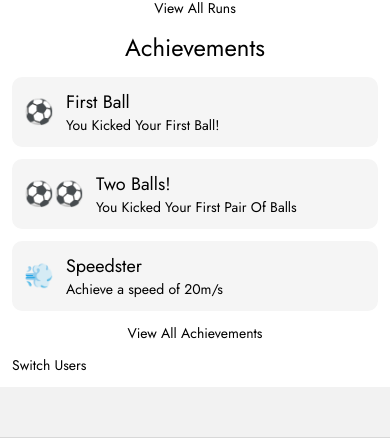
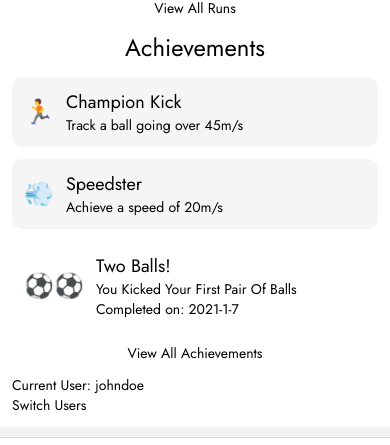
Before and after one commit to JanninTeam/ball-motion, a React Native app: screen / in a window 390 px wide. Shown: the part 323-768 px from the top of the page. Built offline with nearby package versions, Linux system fonts and the light colour scheme.

Commit message:
update: added completed achievements

```diff
--- a/App.tsx
+++ b/App.tsx
@@ -3,15 +3,15 @@ import { StatusBar } from 'react-native';
 import AppNavigator from './src/Navigation';
 import LoadingPage from './src/pages/LoadingPage';
 import { createContext, useState } from 'react';
-import {
-  Settings,
-  SettingsType,
-  TSettingsContext,
-} from './src/globals/settings';
+import { Settings, TSettingsContext } from './src/globals/settings';
+import { users } from './sampleData/userData';
 
+type TUserContext = { user: User | null; setUser: SetState<User | null> };
 export const SettingsContext = createContext({} as TSettingsContext);
+export const UserContext = createContext({} as TUserContext);
 
 export default function App() {
+  const [user, setUser] = useState<User | null>(users[0]);
   const [settings, setSettings] = useState(Settings);
 
   const [fontsLoaded] = useFonts({
@@ -25,8 +25,10 @@ export default function App() {
   return (
     <>
       <SettingsContext.Provider value={{ settings, setSettings }}>
-        <StatusBar />
-        <AppNavigator />
+        <UserContext.Provider value={{ user, setUser }}>
+          <StatusBar />
+          <AppNavigator />
+        </UserContext.Provider>
       </SettingsContext.Provider>
     </>
   );
--- a/sampleData/userData.ts
+++ b/sampleData/userData.ts
@@ -2,11 +2,18 @@ export const users: User[] = [
   {
     id: '1',
     username: 'johndoe',
-    achievementIds: ['1', '2'],
+    completedAchievements: [
+      { id: '1', dateCompleted: 1610000000000 },
+      { id: '2', dateCompleted: 1610000000000 },
+    ],
   },
   {
     id: '2',
     username: 'janedoe',
-    achievementIds: ['1', '2'],
+    completedAchievements: [
+      { id: '1', dateCompleted: 1610000000000 },
+      { id: '2', dateCompleted: 1610000000000 },
+      { id: '3', dateCompleted: 1610000000000 },
+    ],
   },
 ];
--- a/src/common/achievements.ts
+++ b/src/common/achievements.ts
@@ -4,83 +4,77 @@ export const achievements: AchievementType[] = [
     title: 'First Ball',
     description: 'You Kicked Your First Ball!',
     icon: '⚽',
-    completed: false,
   },
   {
     id: '1',
     title: 'Two Balls!',
     description: 'You Kicked Your First Pair Of Balls',
     icon: '⚽⚽',
-    completed: false,
   },
   {
     id: '2',
     title: 'Speedster',
     description: 'Achieve a speed of 20m/s',
     icon: '💨',
-    completed: false
   },
   {
     id: '3',
     title: 'Champion Kick',
     description: 'Track a ball going over 45m/s',
     icon: '🏃',
-    completed: false
   },
   {
     id: '4',
     title: 'Rocket',
     description: 'Achieve a ball speed of 60m/s or more',
     icon: '🚀',
-    completed: false
   },
   {
     id: '5',
     title: 'Precision Master',
     description: 'Consistently hit a ball 20m/s or more 5 times in a row',
     icon: '🎯',
-    completed: false
   },
   {
     id: '6',
     title: 'Around the World',
     description: 'Track the ball in 3 different countries',
     icon: '🌍',
-    completed: false
   },
   {
     id: '7',
     title: 'Night Owl',
     description: 'Track ball movements after sunset',
     icon: '🌙',
-    completed: false
   },
   {
     id: '8',
     title: 'Early Bird',
     description: 'Start tracking before sunrise',
     icon: '🌅',
-    completed: false
   },
   {
     id: '9',
     title: 'Endurance Champion',
     description: 'Track ball speeds 100 times',
     icon: '⏱️',
-    completed: false
   },
   {
     id: '10',
     title: 'Meteor Strike',
     description: 'Achieve a record speed after your 10th track',
     icon: '🌠',
-    completed: false
   },
   {
     id: '11',
     title: 'Globe Trotter',
     description: 'Track the ball in 5 different cities',
     icon: '🏙️',
-    completed: false
-  }
+  },
 ];
+
+// To quickly look up an achievement by id
+export const achievementMap = achievements.reduce((map, achievement) => {
+  map[achievement.id] = achievement;
+  return map;
+}, {} as Record<string, AchievementType>);
--- a/src/components/Achievement.tsx
+++ b/src/components/Achievement.tsx
@@ -2,26 +2,30 @@ import { View, StyleSheet } from 'react-native';
 import BaseText from './BaseText';
 import Title from './Title';
 import theme from '../globals/globalStyles';
+import { formatDate } from '../util/formatDate';
 
-type Props = {} & AchievementType;
+type Props = { dateCompleted?: number } & AchievementType;
 
 export default function Achievement({
   title,
   description,
   icon,
-  completed,
   dateCompleted,
 }: Props) {
   const iconSize = 24;
+  const isCompleted = !!dateCompleted;
 
   return (
-    <View style={styles.container}>
+    <View style={[styles.container, isCompleted ? styles.completed : {}]}>
       <BaseText style={{ fontSize: iconSize }}>{icon}</BaseText>
       <View>
         <Title type="h4" center={false}>
           {title}
         </Title>
         <BaseText>{description}</BaseText>
+        {dateCompleted ? (
+          <BaseText>Completed on: {formatDate(dateCompleted)}</BaseText>
+        ) : null}
       </View>
     </View>
   );
@@ -37,4 +41,8 @@ const styles = StyleSheet.create({
     backgroundColor: theme.colors.gray,
     borderRadius: theme.borderRadius.medium,
   },
+
+  completed: {
+    backgroundColor: theme.colors.success,
+  },
 });
--- a/src/globals/globalStyles.ts
+++ b/src/globals/globalStyles.ts
@@ -1,5 +1,4 @@
 import { TextStyle } from 'react-native';
-import { WIDTH } from '../constants/screenSize';
 import { StyleSheet } from 'react-native';
 
 const colors = {
@@ -10,6 +9,7 @@ const colors = {
   secondary: '#f50057',
   error: '#f44336',
   red: '#f44336',
+  success: '##c4ffc4',
 };
 
 // const themes = {
--- a/src/pages/AchievementsPage.tsx
+++ b/src/pages/AchievementsPage.tsx
@@ -1,20 +1,36 @@
-import React from 'react';
+import React, { useContext } from 'react';
 import { StyleSheet, View } from 'react-native';
-import BaseText from '../components/BaseText';
-import Page from '../components/Page';
 import { achievements } from '../common/achievements';
 import Achievement from '../components/Achievement';
+import Page from '../components/Page';
 import theme from '../globals/globalStyles';
+import { UserContext } from '../../App';
 
 type Props = {};
+export default function AchievementsPage(props: Props) {
+  const { user } = useContext(UserContext);
+  const completedAchievements = user?.completedAchievements || [];
 
-export default function AchievementsPage(props: Props) {
+  // Map to pass in achievement id, to get the date completed
+  const completionMap = completedAchievements.reduce((acc, achievement) => {
+    acc[achievement.id] = achievement.dateCompleted;
+    return acc;
+  }, {} as Record<string, number>);
+
+  const getDateCompleted = (id: string) => completionMap[id];
+
   return (
     <Page>
       <View style={styles.container}>
-        {achievements.map((achievement) => (
-          <Achievement key={achievement.id} {...achievement} />
-        ))}
+        {achievements.map((achievement) => {
+          return (
+            <Achievement
+              key={achievement.id}
+              {...achievement}
+              dateCompleted={getDateCompleted(achievement.id)}
+            />
+          );
+        })}
       </View>
     </Page>
   );
--- a/src/pages/DashboardPage.tsx
+++ b/src/pages/DashboardPage.tsx
@@ -9,13 +9,15 @@ import ActivityThumbnail from '../components/ActivityThumbnail';
 import { previousRuns } from '../../sampleData/previousRuns';
 import { achievements } from '../common/achievements';
 import Achievement from '../components/Achievement';
-import { useState } from 'react';
+import { useContext, useState } from 'react';
 import BaseText from '../components/BaseText';
 import Modal from 'react-native-modal';
 import { HEIGHT, WIDTH } from '../constants/screenSize';
 import BaseModal from '../components/BaseModal';
 import { users } from '../../sampleData/userData';
 import Icon from '../components/Icon';
+import { UserContext } from '../../App';
+import { getTopAchievements } from '../util/getTopAchievements';
 
 function ActivityList() {
   return (
@@ -29,15 +31,15 @@ function ActivityList() {
   );
 }
 
-function AchievementList() {
-  // TODO: When we have users and user data, we can just take the top 3 completed achievements
-  // For now we will create a list of the first 3 achievements
-  const data = achievements.slice(0, 3);
+type AchievementProps = { user: User | null };
+
+function AchievementList({ user }: AchievementProps) {
+  const achievementData = getTopAchievements(user, 1, 3);
 
   return (
     <ScrollView>
       <View style={styles.achievementContainer}>
-        {data.map((achievement) => (
+        {achievementData.map((achievement) => (
           <Achievement key={achievement.id} {...achievement} />
         ))}
       </View>
@@ -48,6 +50,7 @@ function AchievementList() {
 type Props = { navigation: NavigationProp<any> };
 export default function DashboardPage({ navigation }: Props) {
   const [userModalOpen, setUserModalOpen] = useState(false);
+  const { user } = useContext(UserContext);
 
   return (
     <>
@@ -67,7 +70,8 @@ export default function DashboardPage({ navigation }: Props) {
         <Title type="h3" style={styles.sectionTitle}>
           Achievements
         </Title>
-        <AchievementList />
+
+        <AchievementList user={user} />
 
         <Button
           text="View All Achievements"
@@ -75,6 +79,7 @@ export default function DashboardPage({ navigation }: Props) {
           containerStyle={styles.button}
         />
 
+        <BaseText>Current User: {user?.username ?? 'None'}</BaseText>
         <Button text="Switch Users" onPress={() => setUserModalOpen(true)} />
       </Page>
 
--- /dev/null
+++ b/src/util/getTopAchievements.ts
@@ -0,0 +1,67 @@
+import { achievementMap, achievements } from '../common/achievements';
+
+/*
+ * user: The user to get the achievements for
+ * completedCount: The number of achievements completed by the user to get
+ * limit: The total number of achievements to get (including the completed achievements)
+ */
+
+export function getTopAchievements(
+  user: User | null,
+  completedCount = 1,
+  limit = 3
+) {
+  if (limit > achievements.length) {
+    console.warn(
+      `The limit of ${limit} is greater than the number of achievements (${achievements.length})`
+    );
+    limit = achievements.length - 1;
+  }
+
+  if (completedCount > limit) {
+    console.warn(
+      `The completedCount of ${completedCount} is greater than the limit of ${limit}`
+    );
+    completedCount = limit;
+  }
+
+  const completedAchievements = user?.completedAchievements;
+  const sortedAchievements = completedAchievements?.sort((a, b) => {
+    return a.dateCompleted - b.dateCompleted;
+  });
+
+  // If the completedCount is greater than the number of completed achievements, use the number of completed achievements
+  completedCount = Math.min(completedCount, completedAchievements?.length || 0);
+
+  // Get the top achievements
+  const getTopAchievements = sortedAchievements?.slice(0, completedCount);
+  const achievementData =
+    getTopAchievements?.map((achievement) => {
+      const achievementInfo = achievementMap[achievement.id];
+      return {
+        ...achievementInfo,
+        dateCompleted: achievement.dateCompleted,
+      };
+    }) ?? [];
+
+  const length = achievementData?.length || 0;
+
+  // If the user has less than limit achievements, fill the rest with the first achievements
+  for (let i = length; i < limit; i++) {
+    const alreadyCompleted = achievementData.some(
+      (achievement) => achievement.id === achievements[i].id
+    );
+
+    // If you have already completed the achievement, skip it
+    if (alreadyCompleted) {
+      limit++;
+      continue;
+    }
+
+    // Add the achievement to the front of the array
+    const achievementInfo = achievementMap[achievements[i].id];
+    achievementData.unshift({ ...achievementInfo, dateCompleted: 0 });
+  }
+
+  return achievementData;
+}
```
Also changed, not shown: types.ts (+2 -5 lines).
